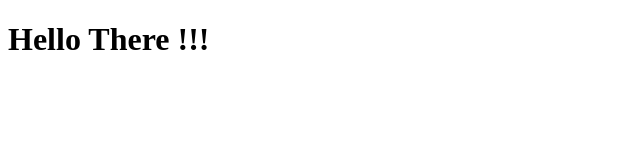
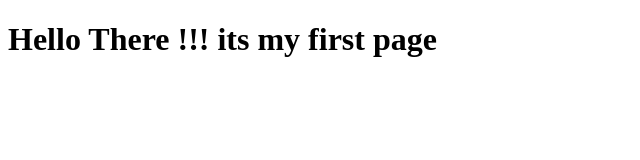
Before and after one commit to abishaisagar/test, a plain HTML site: page site/index.html in a window 1280 px wide. Shown: the whole page, without its empty margins (0-640 px from the left). Drawn offline with Linux system fonts and the light colour scheme.

Commit message:
new addition

```diff
--- a/site/index.html
+++ b/site/index.html
@@ -4,6 +4,6 @@
 	<title>Hello There !</title>
 </head>
 <body>
-	<h1>Hello There !!!</h1>
+	<h1>Hello There !!! its my first page </h1>
 </body>
 </html>
```
